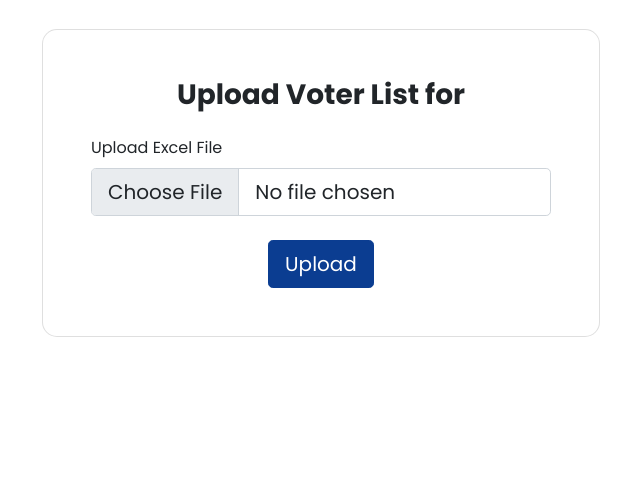
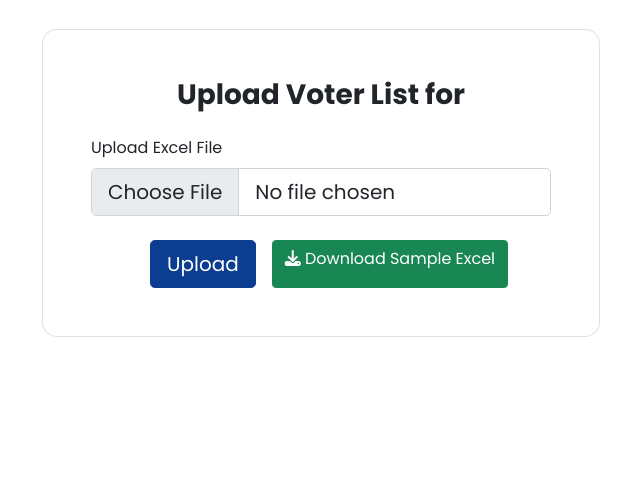
Before and after one commit to muhdzaheermv/votesphere-e-voting, a Django app: page /campaigns/12/voters/upload/ in a window 1280 px wide. Shown: the part 387-874 px from the top of the page, without its empty margins (319-959 px from the left). Run offline with Django 5.2, Linux system fonts and the light colour scheme; some libraries are stand-ins or nearby versions; some web fonts are replaced.

Commit message:
sample excel sheet download button updated

```diff
--- a/vote/templates/upload_voters.html
+++ b/vote/templates/upload_voters.html
@@ -82,7 +82,11 @@
                                         </div>
 
                                         <div class="d-flex justify-content-center">
-                                            <button type="submit" class="btn btn-primary btn-lg">Upload</button>
+                                            <button type="submit" class="btn btn-primary btn-lg mx-3">Upload</button>
+                                            <a href="{% static 'files/sample_voters.xlsx' %}" download class="btn btn-success">
+
+                                                    <i class="fas fa-download"></i> Download Sample Excel
+                                            </a>
                                         </div>
                                     </form>
 
```
Also changed, not shown: db.sqlite3, 1 other file.
